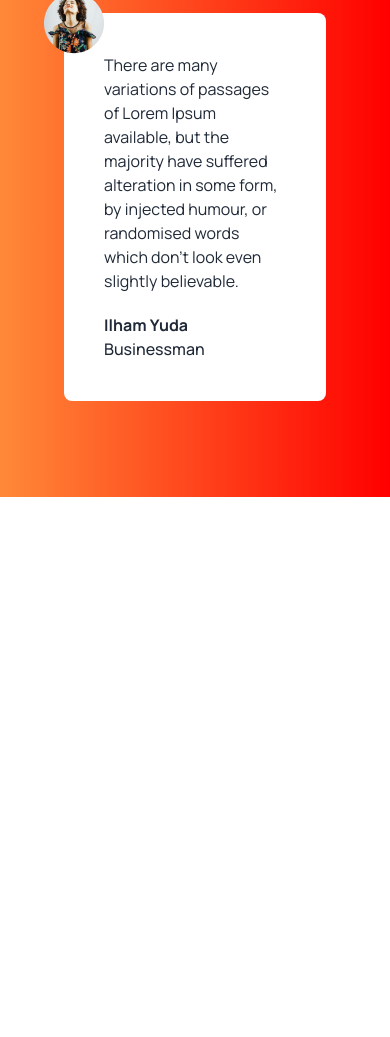
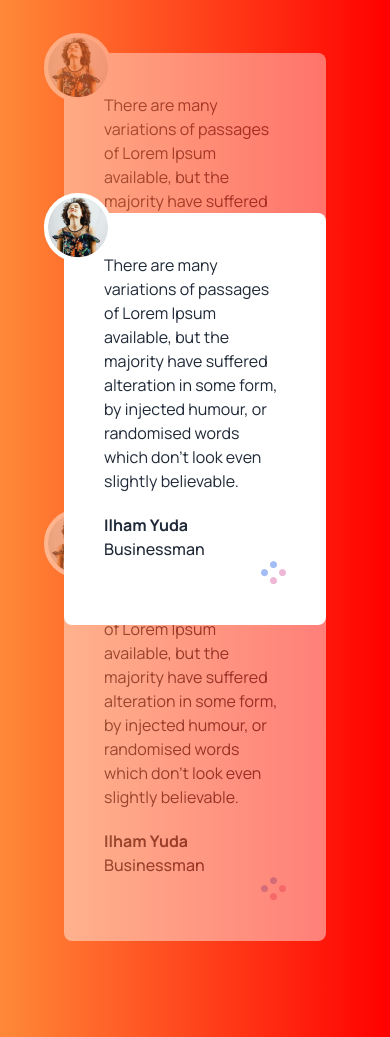
Before and after one commit to Salman7D/tea-house, a plain HTML site: page index.html in a window 390 px wide. Shown: the part 5364-6401 px from the top of the page. Before the commit the page ends 5861 px from the top, so only its background shows below. Drawn offline with nearby package versions, Linux system fonts and the light colour scheme.

Commit message:
responsive

```diff
--- a/index.html
+++ b/index.html
@@ -140,24 +140,63 @@
         <!-- super client section -->
 
         <section class="bg-gradient-to-r from-[#FF8938] to-[#F00] px-16 py-24 flex flex-col lg:flex-row gap-14">
-          <div>
-            <h3 class="text-5xl font-extrabold text-white">
-              Meet Our Super <br>Clients
-            </h3>
+          <div class="lg:pr-28 flex items-center">
+            <div class="space-y-5">
+              <h2 class="text-5xl font-extrabold text-white">
+                Meet Our Super <br>Clients
+              </h2>
 
-            <p class="text-white">There are many variations of passages of Lorem Ipsum available, but the majority have suffered alteration in some form, by injected humour, or randomised words which don't look even slightly believable. </p>
+              <p class="text-white">There are many variations of passages of Lorem Ipsum available, but the majority have suffered alteration in some form, by injected humour, or randomised words which don't look even slightly believable. </p>
 
-            <button class="btn btn-error">Show All</button>
+              <button class="btn btn-error">Show All</button>
+            </div>
           </div>
-          <!-- review -->
-          <div class="relative p-10 rounded-lg bg-[#FFF]">
+          <!-- review container -->
+          <div class="relative">
+            <!--next review -->
+            <div class="relative lg:w-[430px]  z-10 mb-16 opacity-40 p-10 rounded-lg bg-[#FFF]">
               <div>
-                <img class="absolute -top-5 -left-5" src="images/client.png" alt="">
+                <img class="absolute -top-5 -left-5 border-4 border-white rounded-full bg-white" src="images/client.png" alt="">
                 <p>There are many variations of passages of Lorem Ipsum available, but the majority have suffered alteration in some form, by injected humour, or randomised words which don't look even slightly believable. </p>
                 <h4 class="text-base font-bold mt-5">Ilham Yuda</h4>
                 <p class="font-medium">Businessman</p>
+
+                <div class="flex justify-end">
+                  <img src="images/circles.png" alt="">
+                </div>
+
               </div>
+            </div>
+            <!--current review -->
+            <div class="absolute z-20 top-40 lg:-left-32 lg:w-[430px] p-10 rounded-lg bg-[#FFF]">
+              <div>
+                <img class="absolute -top-5 -left-5 border-4 border-white rounded-full bg-white" src="images/client.png" alt="">
+                <p>There are many variations of passages of Lorem Ipsum available, but the majority have suffered alteration in some form, by injected humour, or randomised words which don't look even slightly believable. </p>
+                <h4 class="text-base font-bold mt-5">Ilham Yuda</h4>
+                <p class="font-medium">Businessman</p>
+
+                <div class="flex justify-end">
+                  <img src="images/circles.png" alt="">
+                </div>
+
+              </div>
+            </div>
+            <!--previous review -->
+            <div class="relative lg:w-[430px] z-10 opacity-45 p-10 rounded-lg bg-[#FFF]">
+              <div>
+                <img class="absolute -top-5 -left-5 border-4 border-white rounded-full bg-white" src="images/client.png" alt="">
+                <p>There are many variations of passages of Lorem Ipsum available, but the majority have suffered alteration in some form, by injected humour, or randomised words which don't look even slightly believable. </p>
+                <h4 class="text-base font-bold mt-5">Ilham Yuda</h4>
+                <p class="font-medium">Businessman</p>
+
+                <div class="flex justify-end">
+                  <img src="images/circles.png" alt="">
+                </div>
+
+              </div>
+            </div>
           </div>
+
 
 
         </section>
```
